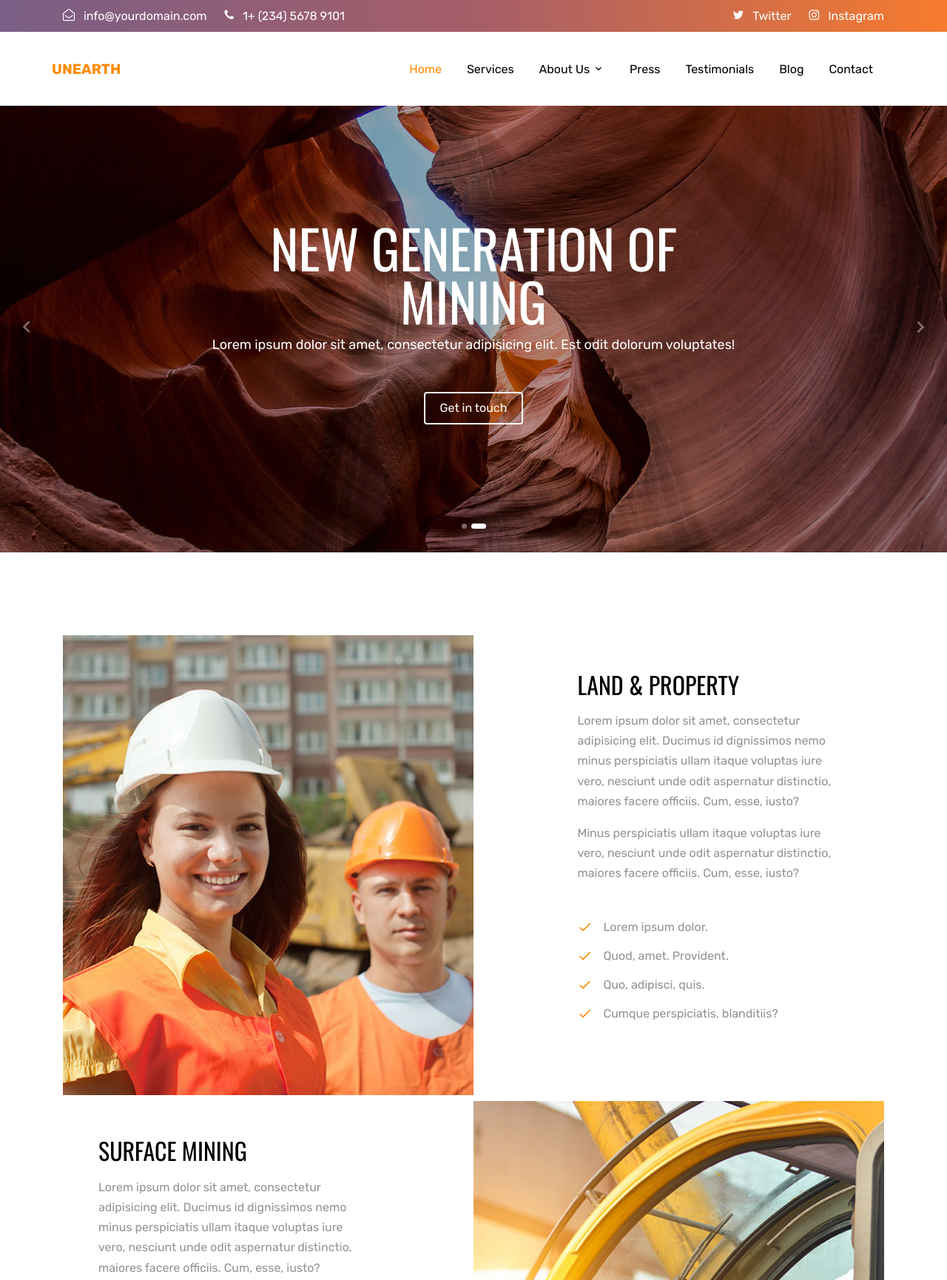
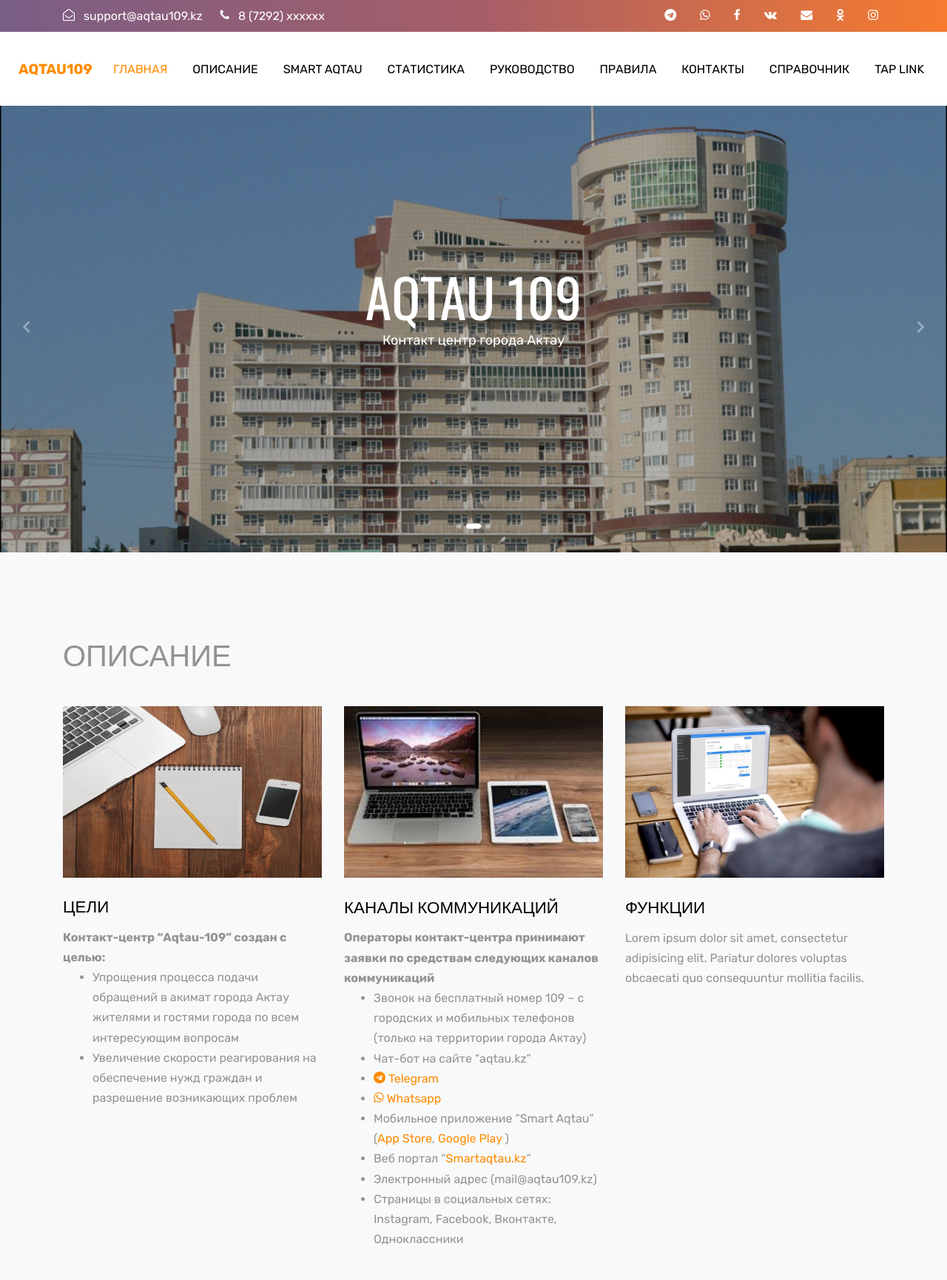
Before and after one commit to mlgmontage/aqtau109, a plain HTML site: page index.html in a window 1280 px wide. Shown: the top 1731 px of the page at 74% size. Drawn offline with nearby package versions, Linux system fonts and the light colour scheme; animation ran at ten frames a second; files whose address does not match are found by name.

Commit message:
building template 14/02

```diff
--- a/index.html
+++ b/index.html
@@ -4,9 +4,10 @@
     <title>Aqtau 109 | Call center</title>
     <meta charset="utf-8">
     <meta name="viewport" content="width=device-width, initial-scale=1, shrink-to-fit=no">
-
+    <!-- FONTS -->
     <link href="https://fonts.googleapis.com/css?family=Rubik:300,400,700|Oswald:400,700" rel="stylesheet">
 
+    <!-- STYLES -->
     <link rel="stylesheet" href="fonts/icomoon/style.css">
 
     <link rel="stylesheet" href="css/bootstrap.min.css">
@@ -41,21 +42,46 @@
     </div>
 
 
+    <!-- TOP BAR -->
     <div class="top-bar">
       <div class="container">
         <div class="row">
           <div class="col-12">
-            <a href="#" class="text-white"><span class="mr-2 text-white icon-envelope-open-o"></span> <span class="d-none d-md-inline-block">info@yourdomain.com</span></a>
+            <a href="support@aqtau109.kz" class="text-white"><span class="mr-2 text-white icon-envelope-open-o"></span> <span class="d-none d-md-inline-block">support@aqtau109.kz</span></a>
             <span class="mx-md-2 d-inline-block"></span>
-            <a href="#" class="text-white"><span class="mr-2 text-white icon-phone"></span> <span class="d-none d-md-inline-block">1+ (234) 5678 9101</span></a>
+            <a href="#" class="text-white"><span class="mr-2 text-white icon-phone"></span> <span class="d-none d-md-inline-block"> 8 (7292) хххххх</span></a>
 
 
             <div class="float-right">
 
-            <a href="#" class="text-white"><span class="mr-2 text-white icon-twitter"></span> <span class="d-none d-md-inline-block">Twitter</span></a>
+              <!-- SOCIAL MEDIA -->
+
+              <!-- TELEGRAM -->
+              <a href="#" class="text-white"><span class="mr-2 text-white icon-telegram"></span></a>
               <span class="mx-md-2 d-inline-block"></span>
-            <a href="#" class="text-white"><span class="mr-2 text-white icon-instagram"></span> <span class="d-none d-md-inline-block">Instagram</span></a>
 
+              <!-- WHATSAPP -->
+              <a href="#" class="text-white"><span class="mr-2 text-white icon-whatsapp"></span></a>
+              <span class="mx-md-2 d-inline-block"></span>
+
+              <!-- FACEBOOK -->
+              <a href="#" class="text-white"><span class="mr-2 text-white icon-facebook"></span></a>
+              <span class="mx-md-2 d-inline-block"></span>
+
+              <!-- VK -->
+              <a href="#" class="text-white"><span class="mr-2 text-white icon-vk"></span></a>
+              <span class="mx-md-2 d-inline-block"></span>
+
+              <!-- MAIL -->
+              <a href="#" class="text-white"><span class="mr-2 text-white icon-envelope"></span></a>
+              <span class="mx-md-2 d-inline-block"></span>
+
+              <!-- ODNOKLASSNIKI -->
+              <a href="#" class="text-white"><span class="mr-2 text-white icon-odnoklassniki"></span></a>
+              <span class="mx-md-2 d-inline-block"></span>
+
+              <!-- INSTAGRAM -->
+              <a href="#" class="text-white"><span class="mr-2 text-white icon-instagram"></span></a>
             </div>
 
           </div>
@@ -65,27 +91,35 @@
       </div>
     </div>
 
+    <!-- TOP BAR -->
+
+
+    <!-- NAVIGATION -->
     <header class="site-navbar js-sticky-header site-navbar-target" role="banner">
 
-      <div class="container">
+      <div>
         <div class="row align-items-center position-relative">
 
-
-            <div class="site-logo">
-              <a href="index.html" class="text-black"><span class="text-primary">Unearth</a>
+            <!-- SITE LOGO TEXT -->
+            <div class="site-logo pl-4">
+              <a href="index.html" class="text-black"><span class="text-primary">Aqtau109</a>
             </div>
 
             <div class="col-12">
               <nav class="site-navigation text-right ml-auto " role="navigation">
 
                 <ul class="site-menu main-menu js-clone-nav ml-auto d-none d-lg-block">
-                <li><a href="#home-section" class="nav-link">Home</a></li>
-                <li><a href="#services-section" class="nav-link">Services</a></li>
 
+                  <li><a href="#home-section" class="nav-link">ГЛАВНАЯ</a></li>
+                  <li><a href="#description" class="nav-link">ОПИСАНИЕ</a></li>
 
-                <li class="has-children">
-                  <a href="#about-section" class="nav-link">About Us</a>
-                  <ul class="dropdown arrow-top">
+                  <!-- DROPDOWN LIST -->
+                  <li>
+                  <!-- <li class="has-children"> -->
+                    <a href="#about-section" class="nav-link">SMART AQTAU</a>
+
+                    <!-- SUB MENU -->
+                    <!-- <ul class="dropdown arrow-top">
                       <li><a href="#team-section" class="nav-link">Team</a></li>
                       <li><a href="#pricing-section" class="nav-link">Pricing</a></li>
                       <li><a href="#faq-section" class="nav-link">FAQ</a></li>
@@ -97,14 +131,20 @@
                           <li><a href="#">Menu Three</a></li>
                         </ul>
                       </li>
-                  </ul>
+                    </ul> -->
+                    <!-- END OF SUBMENU -->
+
                   </li>
 
-                <li><a href="#press-section" class="nav-link">Press</a></li>
+                  <!-- END OF DROPDOWN LIST -->
 
-                <li><a href="#testimonials-section" class="nav-link">Testimonials</a></li>
-                <li><a href="#blog-section" class="nav-link">Blog</a></li>
-                <li><a href="#contact-section" class="nav-link">Contact</a></li>
+                  <li><a href="#press-section" class="nav-link">СТАТИСТИКА</a></li>
+
+                  <li><a href="#testimonials-section" class="nav-link">РУКОВОДСТВО</a></li>
+                  <li><a href="#blog-section" class="nav-link">ПРАВИЛА</a></li>
+                  <li><a href="#contact-section" class="nav-link">КОНТАКТЫ</a></li>
+                  <li><a href="#contact-section" class="nav-link">СПРАВОЧНИК</a></li>
+                  <li><a href="#contact-section" class="nav-link">TAP LINK</a></li>
                 </ul>
               </nav>
 
@@ -117,40 +157,137 @@
 
     </header>
 
+    <!-- END NAVIGATION -->
+
+    <!-- CAROUSEL -->
+
     <div class="owl-carousel slide-one-item">
 
 
 
-
-      <div class="site-section-cover overlay img-bg-section" style="background-image: url('images/hero_3.jpg'); " >
+      <!-- FIRST SLIDE -->
+      <div class="site-section-cover overlay img-bg-section" style="background-image: url('images/aqtau-fon-1.jpg'); background-position: center; " >
         <div class="container">
           <div class="row align-items-center justify-content-center text-center">
             <div class="col-md-12 col-lg-7">
-              <h1 data-aos="fade-up" data-aos-delay="">Welcome to UnEarth</h1>
-              <p class="mb-5" data-aos="fade-up" data-aos-delay="100">Lorem ipsum dolor sit amet, consectetur adipisicing elit. Molestiae, cumque vitae animi.</p>
-              <p data-aos="fade-up" data-aos-delay="200"><a href="#" class="btn btn-outline-white border-w-2 btn-md">Get in touch</a></p>
+              <h1 data-aos="fade-up" data-aos-delay="">AQTAU 109</h1>
+              <p class="mb-5" data-aos="fade-up" data-aos-delay="100">Контакт центр города Актау</p>
             </div>
           </div>
         </div>
 
       </div>
 
-      <div class="site-section-cover overlay img-bg-section" style="background-image: url('images/hero_2.jpg'); " >
+      <!-- SECOND SLIDE -->
+      <div class="site-section-cover overlay img-bg-section" style="background-image: url('images/aqtau-fon-2.jpg'); background-position: center; " >
         <div class="container">
           <div class="row align-items-center justify-content-center text-center">
             <div class="col-md-12 col-lg-8">
-              <h1 data-aos="fade-up" data-aos-delay="">New Generation of Mining</h1>
-              <p class="mb-5" data-aos="fade-up" data-aos-delay="100">Lorem ipsum dolor sit amet, consectetur adipisicing elit. Est odit dolorum voluptates!</p>
-              <p data-aos="fade-up" data-aos-delay="200"><a href="#" class="btn btn-outline-white border-w-2 btn-md">Get in touch</a></p>
+              <h1 data-aos="fade-up" data-aos-delay="">AQTAU 109</h1>
+              <p class="mb-5" data-aos="fade-up" data-aos-delay="100">Контакт центр города Актау</p>
+            </div>
           </div>
         </div>
       </div>
 
+      <!-- THIRD SLIDE -->
+      <div class="site-section-cover overlay img-bg-section" style="background-image: url('images/aqtau-fon-3.jpg'); background-position: center; " >
+        <div class="container">
+          <div class="row align-items-center justify-content-center text-center">
+            <div class="col-md-12 col-lg-8">
+              <h1 data-aos="fade-up" data-aos-delay="">AQTAU 109</h1>
+              <p class="mb-5" data-aos="fade-up" data-aos-delay="100">Контакт центр города Актау</p>
+            </div>
+          </div>
+        </div>
       </div>
 
 
     </div>
 
+    <!-- END OF CAROUSEL -->
+
+    <!-- ОПИСАНИЕ -->
+    <div id="description"></div> <!-- anchor to description -->
+    <div class="site-section bg-light">
+      <div class="container">
+        <h1 class="mb-5">ОПИСАНИЕ</h1>
+        <div class="row">
+
+          <!-- CONTENT -->
+          <div class="col-md-6 col-lg-4 mb-4" data-aos="fade-up" data-aos-delay="">
+            <div class="block__35630">
+
+              <!-- <div class="icon mb-3">
+                <span class="flaticon-mining"></span>
+              </div> -->
+
+              <img src="images/targets.jpg" width="100%" class="mb-4" alt="">
+              <h3 class="mb-3">Цели</h3>
+              <b>Контакт-центр “Aqtau-109” создан с целью:</b>
+              <ul>
+                <li>Упрощения процесса подачи обращений в акимат
+                  города Актау жителями и гостями города по всем
+                  интересующим вопросам</li>
+
+                <li>Увеличение скорости реагирования на обеспечение
+                  нужд граждан и разрешение возникающих проблем</li>
+              </ul>
+            </div>
+          </div>
+
+
+          <div class="col-md-6 col-lg-4 mb-4" data-aos="fade-up" data-aos-delay="100">
+            <div class="block__35630">
+
+              <!-- <div class="icon mb-3">
+                <span class="flaticon-gold-ingots"></span>
+              </div> -->
+
+              <img src="images/comunications-channels.jpg" width="100%" class="mb-4" alt="">
+
+              <h3 class="mb-3">Каналы коммуникаций</h3>
+              <b>Операторы контакт-центра принимают заявки по средствам следующих каналов коммуникаций</b>
+              <ul>
+                <li>Звонок на бесплатный номер 109 – с городских и
+                  мобильных телефонов (только на территории города
+                  Актау)</li>
+
+                  <li>Чат-бот на сайте “aqtau.kz”</li>
+                  <li><a href="http://t.me/Aqtau109Bot"><span class="mr-1 icon-telegram"></span>Telegram</a></li>
+                  <li><a href="https://wa.me/77780109109"><span class="mr-1 icon-whatsapp"></span>Whatsapp</a></li>
+                  <li>Мобильное приложение “Smart Aqtau” (<a href="https://apps.apple.com/kz/app/smart-aqtau/id1437723940">App Store</a>, <a href="https://play.google.com/store/apps/details?id=com.citizen.aqtau&hl=ru">Google Play</a> )</li>
+                  <li>Веб портал “<a href="http://smartaqtau.kz/">Smartaqtau.kz</a>”</li>
+                  <li>Электронный адрес (mail@aqtau109.kz)</li>
+                  <li>Страницы в социальных сетях: Instagram, Facebook,
+                    Вконтакте, Одноклассники</li>
+              </ul>
+            </div>
+          </div>
+
+
+          <div class="col-md-6 col-lg-4 mb-4" data-aos="fade-up" data-aos-delay="200">
+            <div class="block__35630">
+
+              <!-- <div class="icon mb-3">
+                <span class="flaticon-wagon"></span>
+              </div> -->
+
+              <img src="images/functions.jpg" width="100%" class="mb-4" alt="">
+              <h3 class="mb-3">Функции</h3>
+              Lorem ipsum dolor sit amet, consectetur adipisicing elit. Pariatur dolores voluptas obcaecati quo consequuntur mollitia facilis.
+            </div>
+          </div>
+
+        </div>
+      </div>
+    </div>
+
+
+
+    <!-- END OF ОПИСАНИЕ -->
+
+    <!-- SERVICES SECTION -->
     <div class="site-section">
       <div class="block__73694 mb-2" id="services-section">
         <div class="container">
@@ -210,6 +347,8 @@
         </div>
       </div>
     </div>
+
+    <!-- END OF SERVICES SECTION -->
 
     <div class="site-section bg-light">
       <div class="container">
@@ -811,6 +950,10 @@
 
   </div>
 
+
+
+  <!-- SCRIPT SECTION -->
+
   <script src="js/jquery-3.3.1.min.js"></script>
   <script src="js/popper.min.js"></script>
   <script src="js/bootstrap.min.js"></script>
```
Also changed, not shown: images/aqtau-fon-1.jpg (added), images/aqtau-fon-2.jpg (added), images/aqtau-fon-3.jpg (added), images/comunications-channels.jpg (added), images/functions.jpg (added), images/targets.jpg (added). Lines whose indentation alone changed are shown as unchanged.
